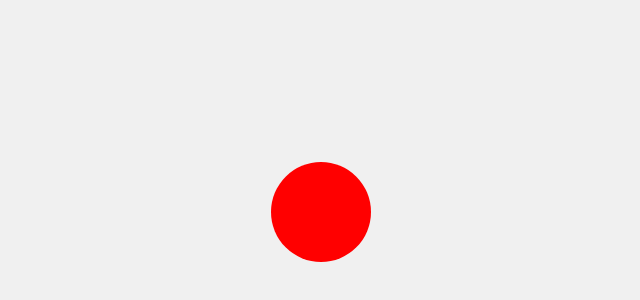
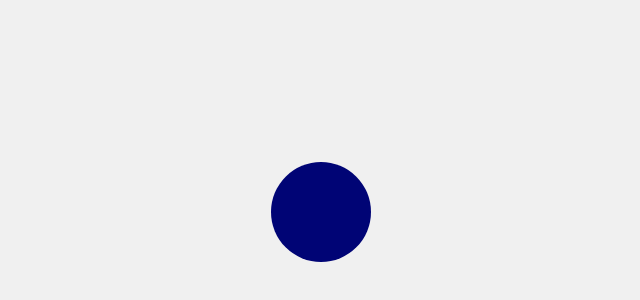
Before and after one commit to JKFPAM/test_color_cercle, a plain HTML site: page index.html in a window 1280 px wide. Shown: the part 188-488 px from the top of the page, without its empty margins (319-959 px from the left). Drawn offline with Linux system fonts and the light colour scheme.

Commit message:
Update index.html

```diff
--- a/index.html
+++ b/index.html
@@ -25,7 +25,7 @@
         .red-circle {
             width: 100px;
             height: 100px;
-            background-color: red;
+            background-color: rgb(0, 4, 117);
             border-radius: 50%;
         }
     </style>
```
